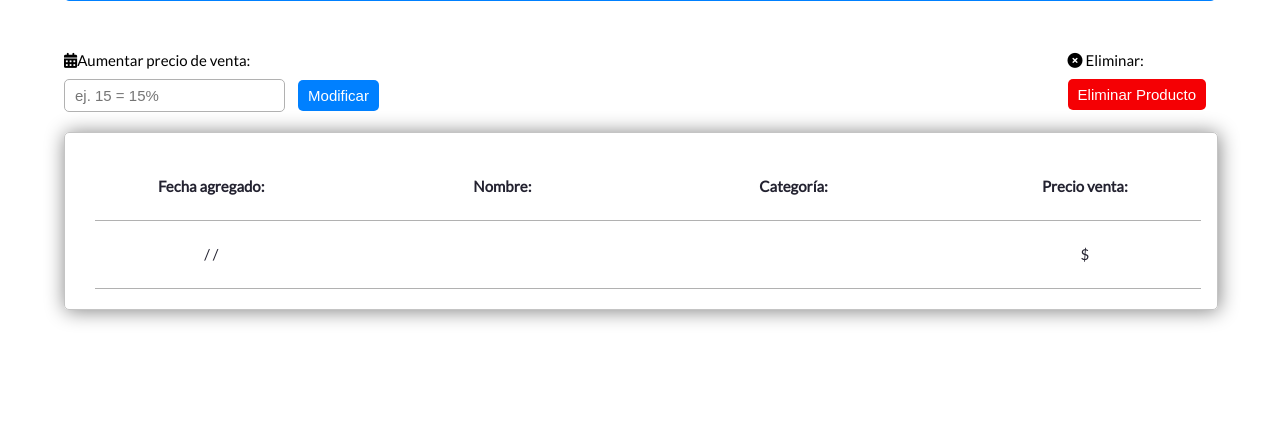
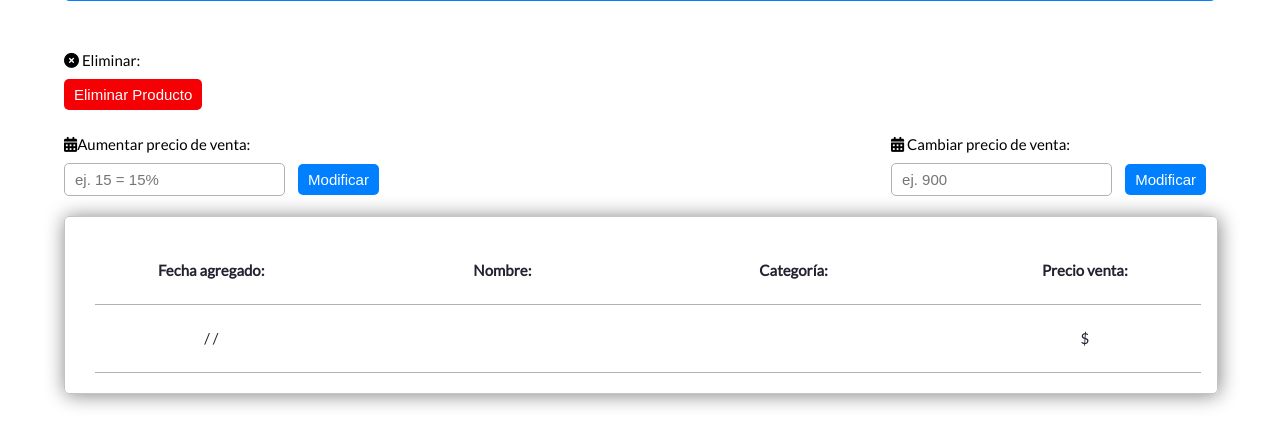
Before and after one commit to alejandro-alonso99/Amano, a Django app: template stock/templates/stock/product_detail.html in a window 1280 px wide. Shown: the part 82-518 px from the top of the page. Before the commit the page ends 405 px from the top, so only its background shows below. Run offline with Django 3.2, Linux system fonts and the light colour scheme; the template is opened without the code that fills it: values that come from a table or form of the project are taken from there, others are empty; some libraries are stand-ins or nearby versions.

Commit message:
add change_price form to product detail

```diff
--- a/amano/settings.py
+++ b/amano/settings.py
@@ -25,7 +25,7 @@ SECRET_KEY = config('SECRET_KEY')
 # SECURITY WARNING: don't run with debug turned on in production!
 DEBUG = config('DEBUG', cast=bool)
 
-ALLOWED_HOSTS = ['amano-administracion.herokuapp.com']
+ALLOWED_HOSTS = ['amano-administracion.herokuapp.com','127.0.0.1']
 
 
 # Application definition
--- a/purchases/templates/purchases/purchase_detail.html
+++ b/purchases/templates/purchases/purchase_detail.html
@@ -34,7 +34,7 @@
             </div>
         </div>
     </div>
-    <form method="post" onsubmit="return confirm('Confirme para eliminar la compra')">
+    <form method="post" onsubmit="confirm('Confirme para eliminar la compra')">
         {% csrf_token %}
         {{ detroy_object_form.field.as_hidden }}
         <input type="submit" id="delete-btn" value="Eliminar Compra">
--- a/stock/forms.py
+++ b/stock/forms.py
@@ -9,3 +9,6 @@ class ProductForm(forms.ModelForm):
 
 class ChangePriceForm(forms.Form):
     amount = forms.IntegerField(required=True, widget=forms.TextInput(attrs={'placeholder':'ej. 15 = 15%'}))
+
+class ChangePriceWithAmountForm(forms.Form):
+    ind_amount = forms.IntegerField(required=True, widget=forms.TextInput(attrs={'placeholder':'ej. 900'}))
--- a/stock/templates/stock/product_detail.html
+++ b/stock/templates/stock/product_detail.html
@@ -5,8 +5,18 @@
 <h1 id="list-title">Viendo producto: {{product}}</h1>
 <div class="info-container">
     <div id="top-forms">
+        <form method="post" onsubmit="confirm('Confirme para eliminar el producto')" id="search-form">
+            {% csrf_token %}
+            <div id="search-label">
+                <i class="fa-solid fa-circle-xmark"></i> Eliminar:
+            </div>
+            {{ detroy_object_form.field.as_hidden }}
+            <input type="submit" id="delete-btn" value="Eliminar Producto">
+        </form>
+    </div>
+    <div id="top-forms">
         <form action="." method="get" id="search-form" class="date-form"
-            onsubmit="return confirm('Confirme para cambiar el precio')">
+            onsubmit="confirm('Confirme para cambiar el precio')">
             {% csrf_token %}
             <div id="search-label">
                 <i class="fas fa-calendar-alt"></i>Aumentar precio de venta:
@@ -14,13 +24,14 @@
             {{change_price_form.amount }}
             <input type="submit" value="Modificar" id="search-btn">
         </form>
-        <form method="post" onsubmit="return confirm('Confirme para eliminar el producto')" id="search-form">
+        <form action="." method="get" id="search-form" class="date-form"
+            onsubmit="confirm('Confirme para cambiar el precio de venta')">
             {% csrf_token %}
             <div id="search-label">
-                <i class="fa-solid fa-circle-xmark"></i> Eliminar:
+                <i class="fas fa-calendar-alt"></i> Cambiar precio de venta:
             </div>
-            {{ detroy_object_form.field.as_hidden }}
-            <input type="submit" id="delete-btn" value="Eliminar Producto">
+            {{change_individual_price_form.ind_amount }}
+            <input type="submit" value="Modificar" id="search-btn">
         </form>
     </div>
     <div id="detail-wrapper">
--- a/stock/templates/stock/stock_list.html
+++ b/stock/templates/stock/stock_list.html
@@ -77,7 +77,7 @@
     </div>
     <div id="top-forms">
         <form action="." method="get" id="search-form" class="date-form"
-            onsubmit="return confirm('Confirme para cambiar todos los precios de venta')">
+            onsubmit="confirm('Confirme para cambiar todos los precios de venta')">
             {% csrf_token %}
             <div id="search-label">
                 <i class="fas fa-calendar-alt"></i> Aumentar precios de venta:
```
Also changed, not shown: stock/views.py (+17 -2 lines).
